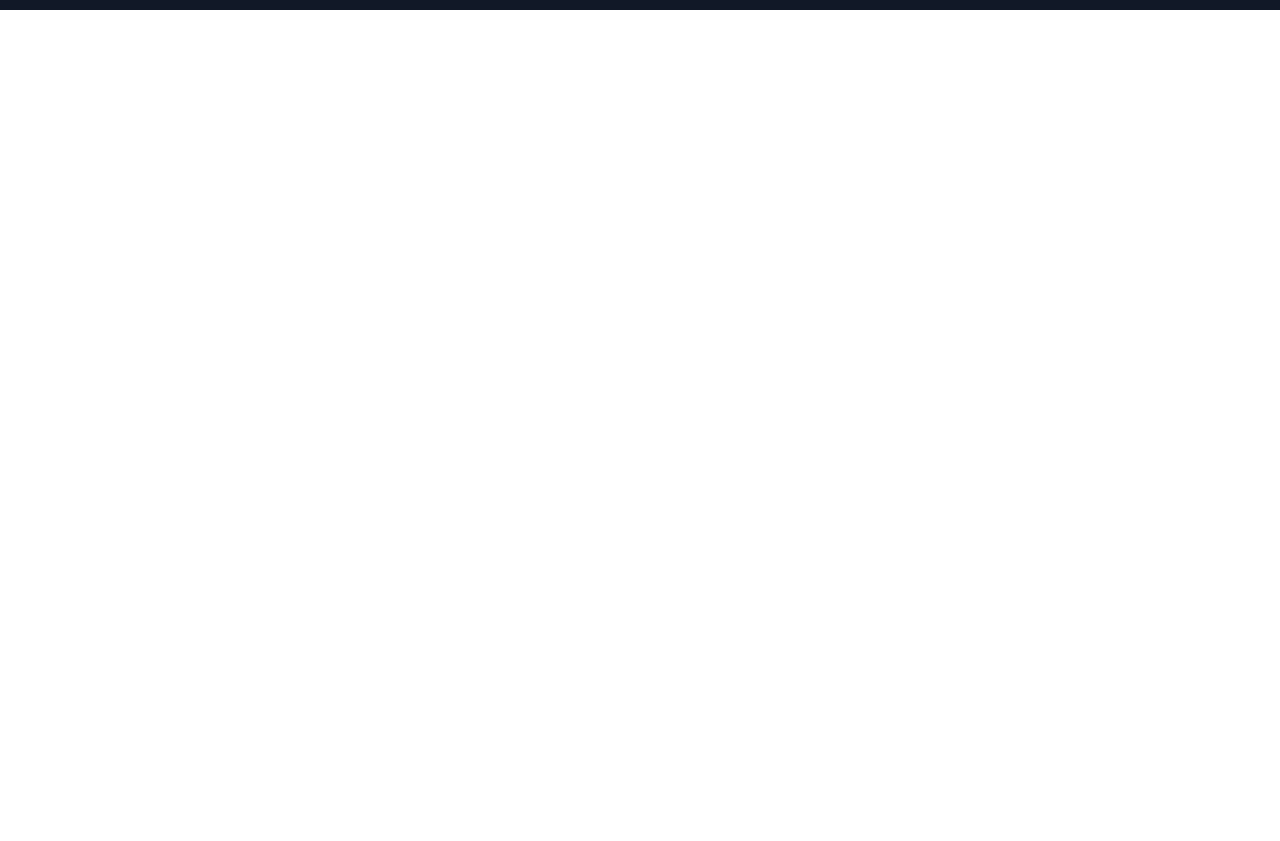
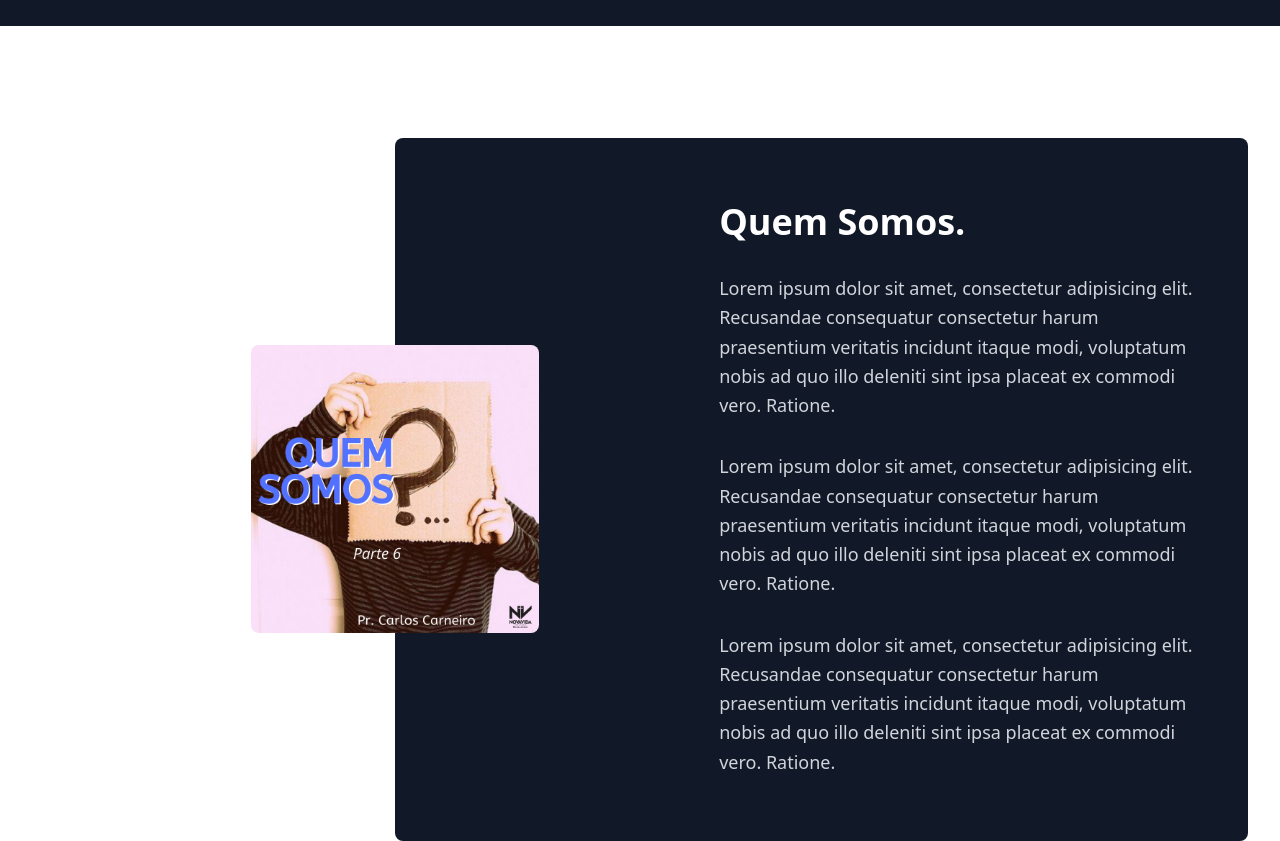
Before and after one commit to calebesg/webpage, a Next.js app: page / in a window 1280 px wide. Shown: the part 1920-2761 px from the top of the page. Before the commit the page ends 1930 px from the top, so only its background shows below. Built offline with nearby package versions, Linux system fonts and the light colour scheme.

Commit message:
created about section

```diff
--- a/src/pages/index.tsx
+++ b/src/pages/index.tsx
@@ -1,4 +1,5 @@
 import Head from "next/head"
+import Image from "next/image"
 import { useState } from 'react'
 import { useKeenSlider } from 'keen-slider/react'
 import { TrendUp, Browsers, Megaphone, CaretLeft, CaretRight } from '@phosphor-icons/react'
@@ -7,6 +8,8 @@ import HeaderBar from "@/components/HeaderBar"
 import ServiceCard from "@/components/ServiceCard"
 import Container from "@/layout/Container"
 import { ParterCard } from "@/components/PartnerCard"
+
+import aboutImg from '../../public/img/about.png'
 
 export default function Home() {
   const [loaded, setLoaded] = useState(false)
@@ -71,7 +74,7 @@ export default function Home() {
                 <strong className="uppercase text-gray-600 font-light tracking-[6px]">Serviços</strong>
                 <h2 className="text-4xl font-bold text-gray-800">O que podemos fazer por você</h2>
               </div>
-              <p className="w-full md:w-[42%] text-gray-800 font-semibold">
+              <p className="w-full md:w-[42%] text-gray-800 text-lg font-semibold">
                 Lorem ipsum dolor sit, amet consectetur adipisicing elit.
                 Sequi est illum delectus sit, libero dolores quia unde impedit
                 omnis animi praesentium eum quisquam perspiciatis aliquam et ipsa fugit. Eos, sed.
@@ -125,6 +128,8 @@ export default function Home() {
                 <ParterCard />
                 <ParterCard />
                 <ParterCard />
+                <ParterCard />
+                <ParterCard />
               </div>
               {loaded && instanceRef.current && (
                 <>
@@ -150,7 +155,33 @@ export default function Home() {
 
           </section>
 
+          {/* {ABOUT ============================================================} */}
+          <section className="relative mt-28 bg-gray-900 w-2/3 min-h-[30rem] ml-auto mr-8 py-16 rounded-lg flex justify-end gap-8">
+            <Image
+              src={aboutImg}
+              alt=""
+              className="w-72 rounded-lg absolute left-0 -translate-x-1/2 top-1/2 -translate-y-1/2"
+            />
 
+            <main className="self-center w-2/3 px-10">
+              <h2 className="text-white text-4xl font-semibold">Quem Somos.</h2>
+              <p className="text-gray-300 text-lg mt-8 leading-relaxed">
+                Lorem ipsum dolor sit amet, consectetur adipisicing elit.
+                Recusandae consequatur consectetur harum praesentium veritatis incidunt itaque modi,
+                voluptatum nobis ad quo illo deleniti sint ipsa placeat ex commodi vero. Ratione.
+              </p>
+              <p className="text-gray-300 text-lg mt-8 leading-relaxed">
+                Lorem ipsum dolor sit amet, consectetur adipisicing elit.
+                Recusandae consequatur consectetur harum praesentium veritatis incidunt itaque modi,
+                voluptatum nobis ad quo illo deleniti sint ipsa placeat ex commodi vero. Ratione.
+              </p>
+              <p className="text-gray-300 text-lg mt-8 leading-relaxed">
+                Lorem ipsum dolor sit amet, consectetur adipisicing elit.
+                Recusandae consequatur consectetur harum praesentium veritatis incidunt itaque modi,
+                voluptatum nobis ad quo illo deleniti sint ipsa placeat ex commodi vero. Ratione.
+              </p>
+            </main>
+          </section>
         </Container>
       </main>
     </>
```
Also changed, not shown: public/img/about.png (added).
